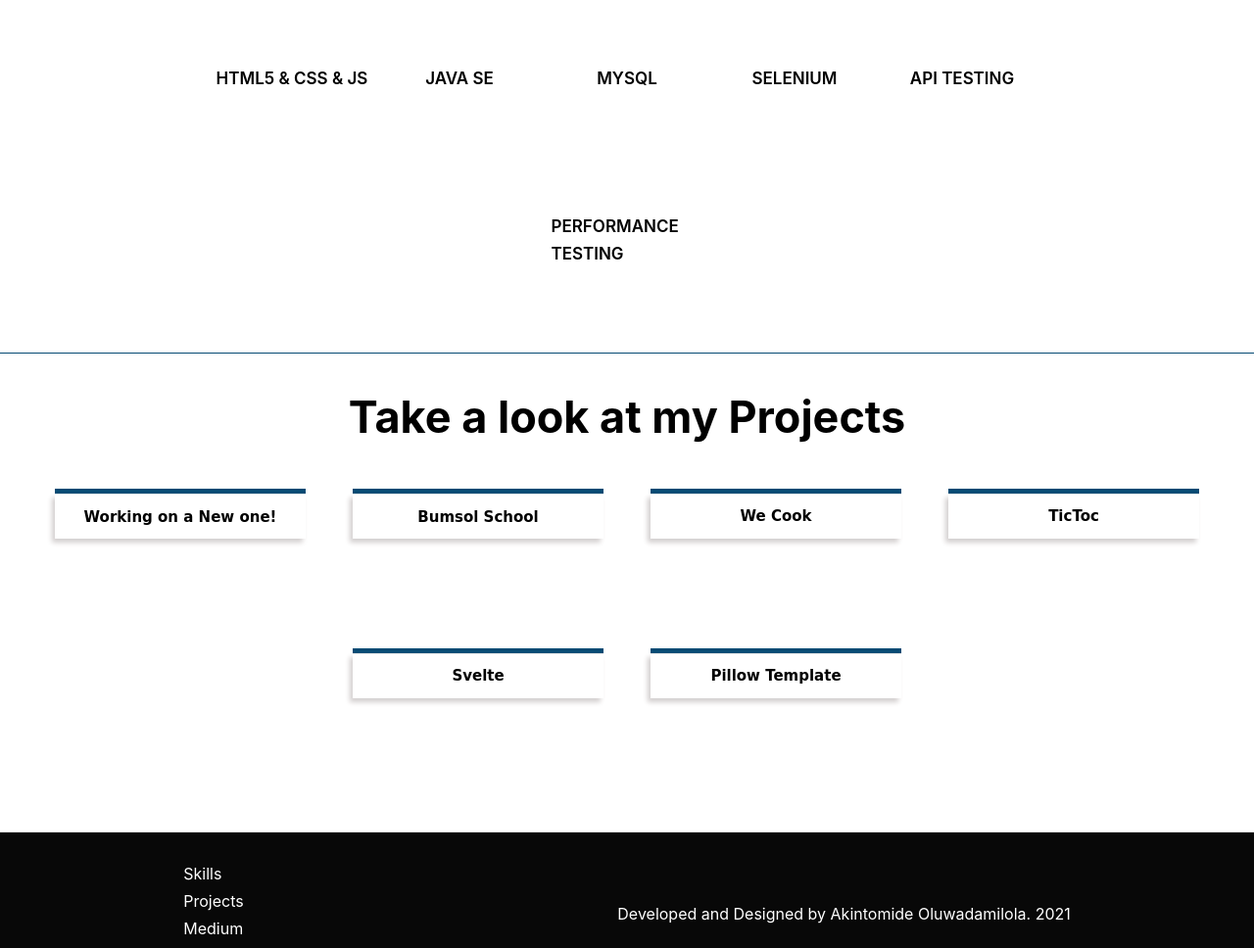
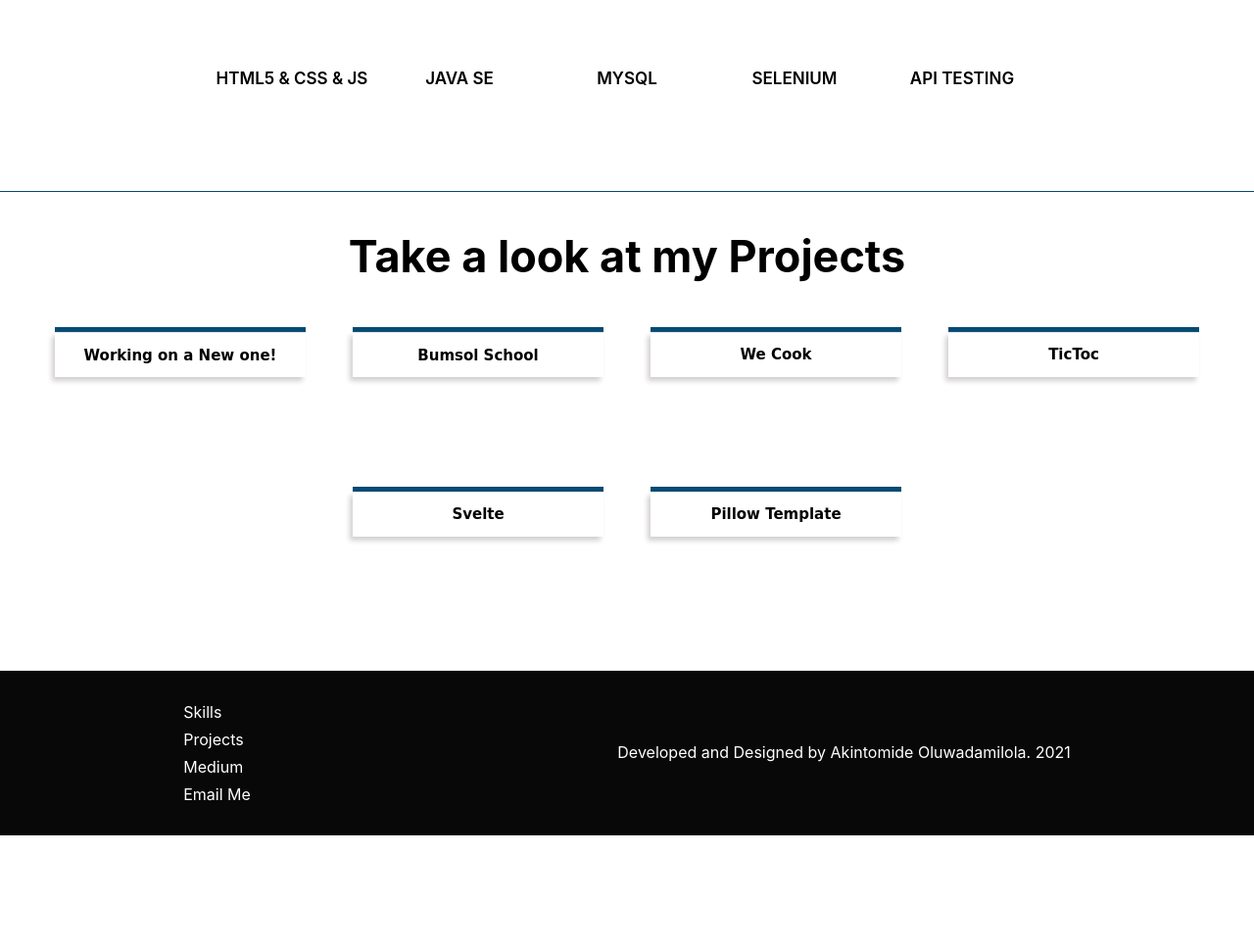
Before and after one commit to DAMIAKINTOMIDE/Damitomide, a plain HTML site: page index.html in a window 1280 px wide. Shown: the part 841-1809 px from the top of the page at 98% size. After the commit the page ends 1694 px from the top, so only its background shows below. Drawn offline with Linux system fonts and the light colour scheme; a script that the page names is missing.

Commit message:
Update index.html

```diff
--- a/index.html
+++ b/index.html
@@ -78,9 +78,9 @@
                         <div class="circle">
                             <p>API TESTING</p>
                         </div>
-                        <div class="circle">
+<!--                         <div class="circle">
                            <p>PERFORMANCE TESTING</p>
-                        </div>
+                        </div> -->
                     </div>
 
                 </div>
```
